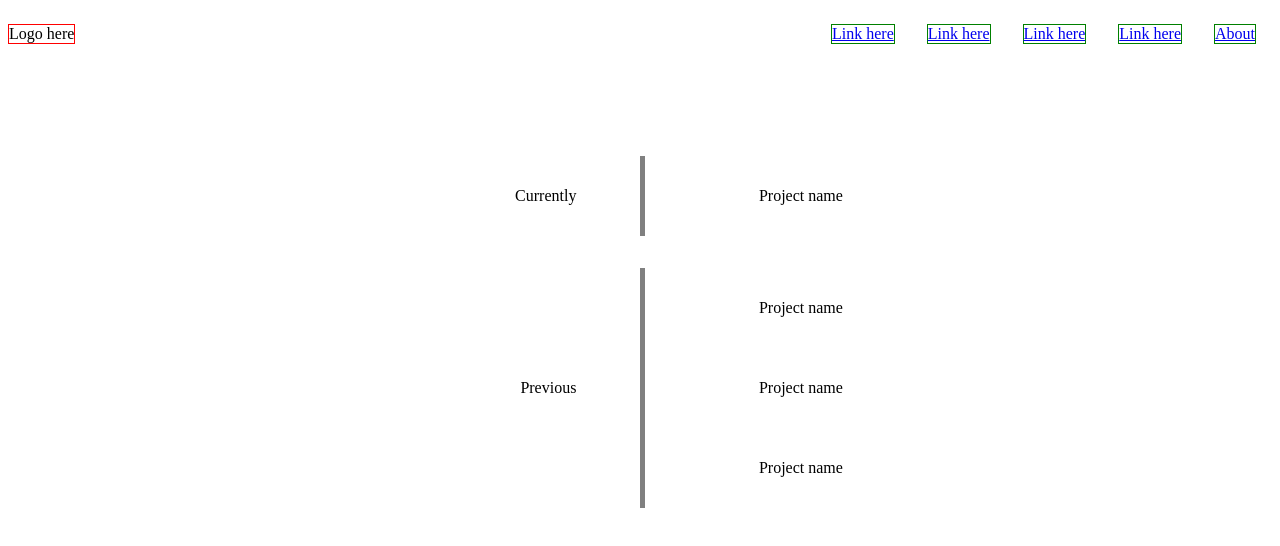
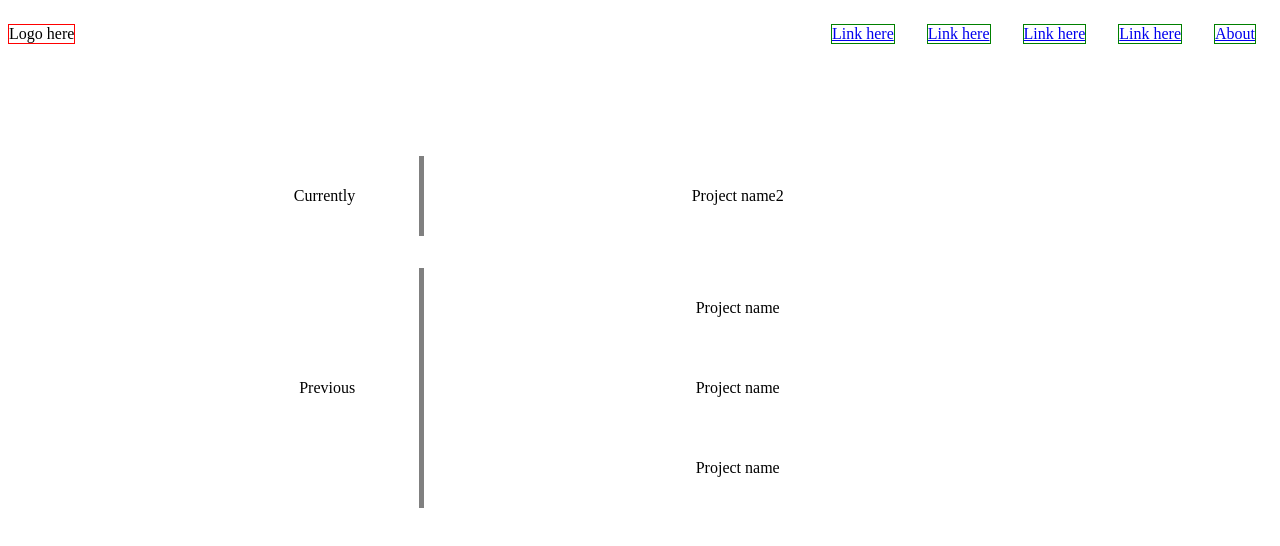
Before and after one commit to DrewBefore/AB, a website: page src/index.html in a window 1280 px wide. Drawn offline with nearby package versions, Linux system fonts and the light colour scheme; files that its build step writes are made by us from their sources.

Commit message:
un-center

```diff
--- a/gulpfile.js
+++ b/gulpfile.js
@@ -16,7 +16,7 @@ var browserSync = require('browser-sync').create();
 const files = {
     scssPath: 'src/scss/**/*.scss',
     jsPath: 'src/js/**/*.js',
-    htmlPath: 'src/pages/**/*.html',
+    htmlPath: 'src/**/*.html',
     assetsPath: 'src/assets/**/*'
 }
 
--- a/src/index.html
+++ b/src/index.html
@@ -23,12 +23,12 @@
     </div>
     <main>
         <section class="main">
-            <div class="main-container wrapper flex full">
+            <div class="main-container wrapper flex half">
                 <ul class="project-list">
-                    <li class="project"><div class="flex fifth description">Currently</div><div class="flex title fourth">Project name</div></li>
-                    <li class="project"><div class="flex fifth description"></div><div class="flex title fourth">Project name</div></li>
-                    <li class="project"><div class="flex fifth description">Previous</div><div class="flex title fourth">Project name</div></li>
-                    <li class="project"><div class="flex fifth description"></div><div class="flex title fourth">Project name</div></li>
+                    <li class="project"><div class="flex tenth description">Currently</div><div class="flex title half">Project name2</div></li>
+                    <li class="project"><div class="flex tenth description"></div><div class="flex title half">Project name</div></li>
+                    <li class="project"><div class="flex tenth description">Previous</div><div class="flex title half">Project name</div></li>
+                    <li class="project"><div class="flex tenth description"></div><div class="flex title half">Project name</div></li>
                 </ul>
             </div>
         </section>
--- a/src/scss/styles.scss
+++ b/src/scss/styles.scss
@@ -87,6 +87,9 @@
     &.fifth {
         flex-basis: 20%;
     }
+    &.tenth {
+        flex-basis: 10%;
+    }
 }
 
 .wrapper {
```
